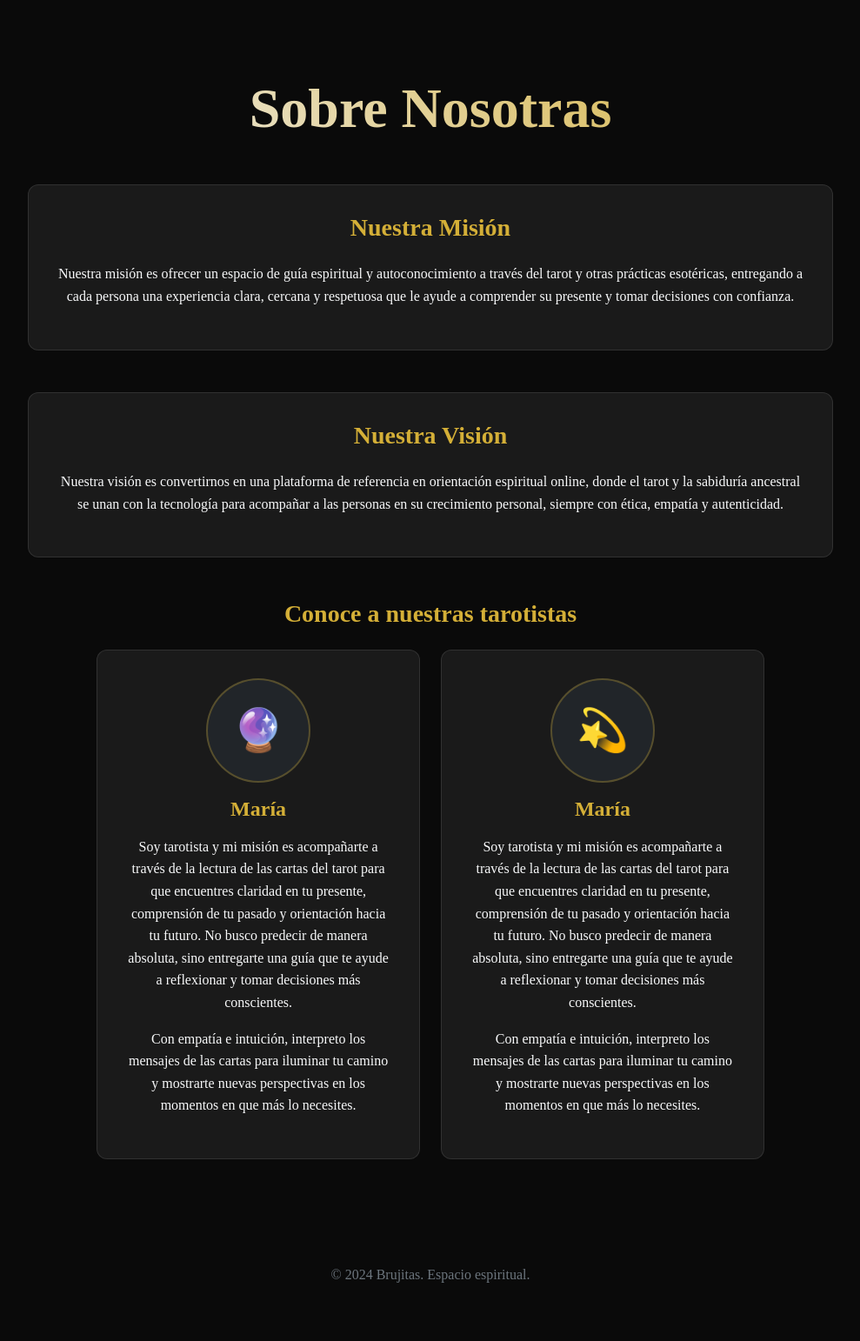
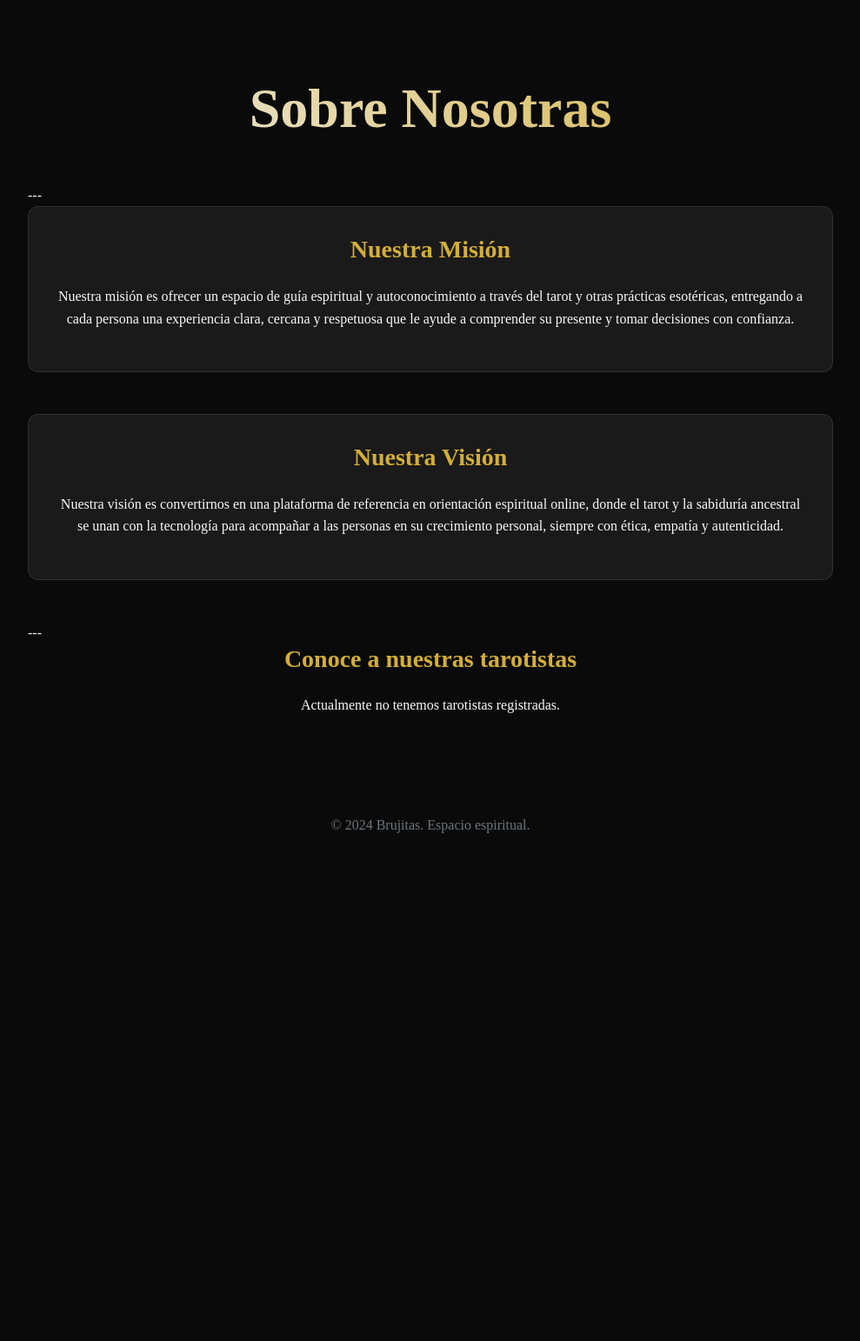
Before and after one commit to Vear511/taro-brujas, a Django app: page /sobre-nosotras/ in a window 1280 px wide. Shown: the part 65-1607 px from the top of the page at 87% size, without its empty margins (145-1134 px from the left). After the commit the page ends 1023 px from the top, so only its background shows below. Run offline with Django 5.2, Linux system fonts and the light colour scheme.

Commit message:
Refactorizar sección de tarotistas con Jinja2

```diff
--- a/templates/sobre_nosotras.html
+++ b/templates/sobre_nosotras.html
@@ -4,12 +4,13 @@
 <div class="container mt-5 pt-4">
     <div class="row justify-content-center">
         <div class="col-lg-10">
-            <!-- Título principal -->
+
             <div class="text-center mb-5">
                 <h1 class="hero-title">Sobre Nosotras</h1>
             </div>
 
-            <!-- Misión -->
+            ---
+
             <div class="card-minimal mb-5">
                 <div class="text-center mb-4">
                     <h3 class="text-gold">Nuestra Misión</h3>
@@ -19,7 +20,6 @@
                 </p>
             </div>
 
-            <!-- Visión -->
             <div class="card-minimal mb-5">
                 <div class="text-center mb-4">
                     <h3 class="text-gold">Nuestra Visión</h3>
@@ -29,51 +29,62 @@
                 </p>
             </div>
 
-            <!-- Tarotistas -->
+            ---
+
             <div class="text-center mb-4">
                 <h3 class="text-gold">Conoce a nuestras tarotistas</h3>
             </div>
 
             <div class="row justify-content-center">
-                <!-- Tarotista 1 - María -->
+
+                {# BUCLE DE JINJA2: Itera sobre la lista 'tarotistas' enviada desde el backend (BD) #}
+                {% for tarotista in tarotistas %}
                 <div class="col-md-5 mb-4">
                     <div class="card-minimal text-center h-100">
                         <div class="mb-3">
-                            <!-- Espacio para imagen (puedes agregar luego) -->
                             <div class="placeholder-image bg-dark border-minimal rounded-circle mx-auto d-flex align-items-center justify-content-center"
-                                 style="width: 120px; height: 120px; margin: 0 auto 1rem;">
-                                <span class="text-gold" style="font-size: 3rem;">🔮</span>
+                                style="width: 120px; height: 120px; margin: 0 auto 1rem;">
+
+                                {# Muestra la imagen (asumiendo que 'avatar' contiene la URL completa o la ruta estática) #}
+                                <img src="{{ tarotista.avatar }}"
+                                     alt="{{ tarotista.first_name }} {{ tarotista.last_name }}"
+                                     class="rounded-circle w-100 h-100 object-fit-cover">
                             </div>
                         </div>
-                        <h4 class="text-gold mb-3">María</h4>
+
+                        {# Nombre y Apellido de la BD #}
+                        <h4 class="text-gold mb-3">{{ tarotista.first_name }} {{ tarotista.last_name }}</h4>
+
+                        {# Username y ID para referencia #}
+                        <p class="text-muted">
+                            Username: **{{ tarotista.username }}** (ID: {{ tarotista.id }})
+                        </p>
+
+                        {# Rut y Email de la BD #}
                         <p class="text-light">
-                            Soy tarotista y mi misión es acompañarte a través de la lectura de las cartas del tarot para que encuentres claridad en tu presente, comprensión de tu pasado y orientación hacia tu futuro. No busco predecir de manera absoluta, sino entregarte una guía que te ayude a reflexionar y tomar decisiones más conscientes.
+                            **Rut:** {{ tarotista.rut }}<br>
+                            **Email:** {{ tarotista.email }}
                         </p>
+
+                        {# Si la descripción de su perfil es un campo en la BD (ej. 'bio'): #}
+                        {% if tarotista.bio %}
                         <p class="text-light mt-3">
-                            Con empatía e intuición, interpreto los mensajes de las cartas para iluminar tu camino y mostrarte nuevas perspectivas en los momentos en que más lo necesites.
+                            {{ tarotista.bio | safe }}
                         </p>
+                        {% endif %}
+
                     </div>
                 </div>
+                {% endfor %}
+                {# FIN DEL BUCLE #}
 
-                <!-- Tarotista 2 - María (temporal) -->
-                <div class="col-md-5 mb-4">
-                    <div class="card-minimal text-center h-100">
-                        <div class="mb-3">
-                            <!-- Espacio para imagen (puedes agregar luego) -->
-                            <div class="placeholder-image bg-dark border-minimal rounded-circle mx-auto d-flex align-items-center justify-content-center"
-                                 style="width: 120px; height: 120px; margin: 0 auto 1rem;">
-                                <span class="text-gold" style="font-size: 3rem;">💫</span>
-                            </div>
-                        </div>
-                        <h4 class="text-gold mb-3">María</h4>
-                        <p class="text-light">
-                            Soy tarotista y mi misión es acompañarte a través de la lectura de las cartas del tarot para que encuentres claridad en tu presente, comprensión de tu pasado y orientación hacia tu futuro. No busco predecir de manera absoluta, sino entregarte una guía que te ayude a reflexionar y tomar decisiones más conscientes.
-                        </p>
-                        <p class="text-light mt-3">
-                            Con empatía e intuición, interpreto los mensajes de las cartas para iluminar tu camino y mostrarte nuevas perspectivas en los momentos en que más lo necesites.
-                        </p>
-                    </div>
+                {# Mensaje si la lista está vacía #}
+                {% if not tarotistas %}
+                <div class="col-12 text-center">
+                    <p class="text-light">Actualmente no tenemos tarotistas registradas.</p>
                 </div>
+                {% endif %}
+
             </div>
         </div>
     </div>
@@ -81,7 +92,13 @@
 
 <style>
 .placeholder-image {
+    /* Estilo del borde para el contenedor de la imagen */
     border: 2px solid rgba(212, 175, 55, 0.3);
+}
+
+/* Asegura que la imagen se vea bien dentro del círculo */
+.object-fit-cover {
+    object-fit: cover;
 }
 </style>
 {% endblock %}
```
